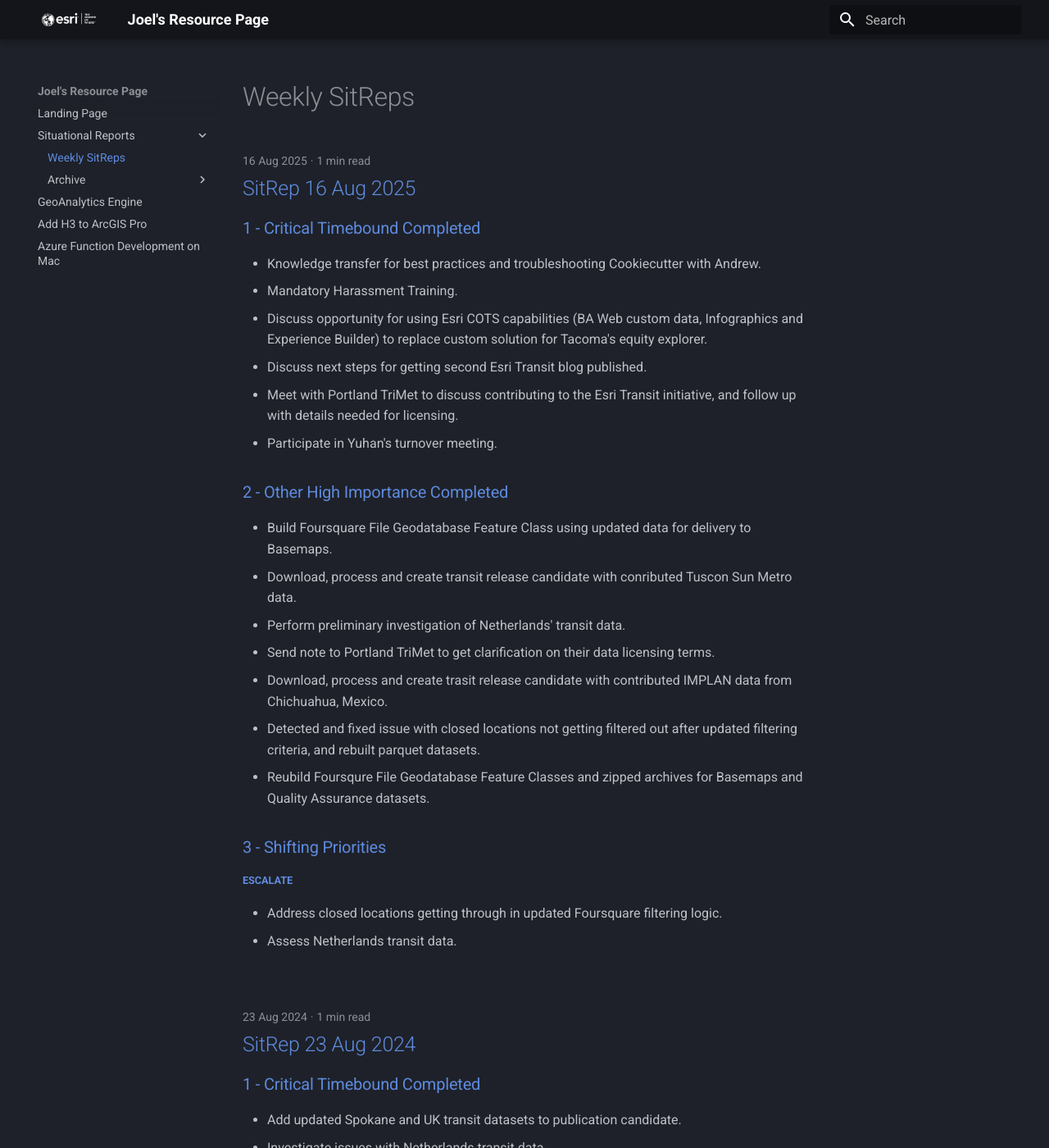
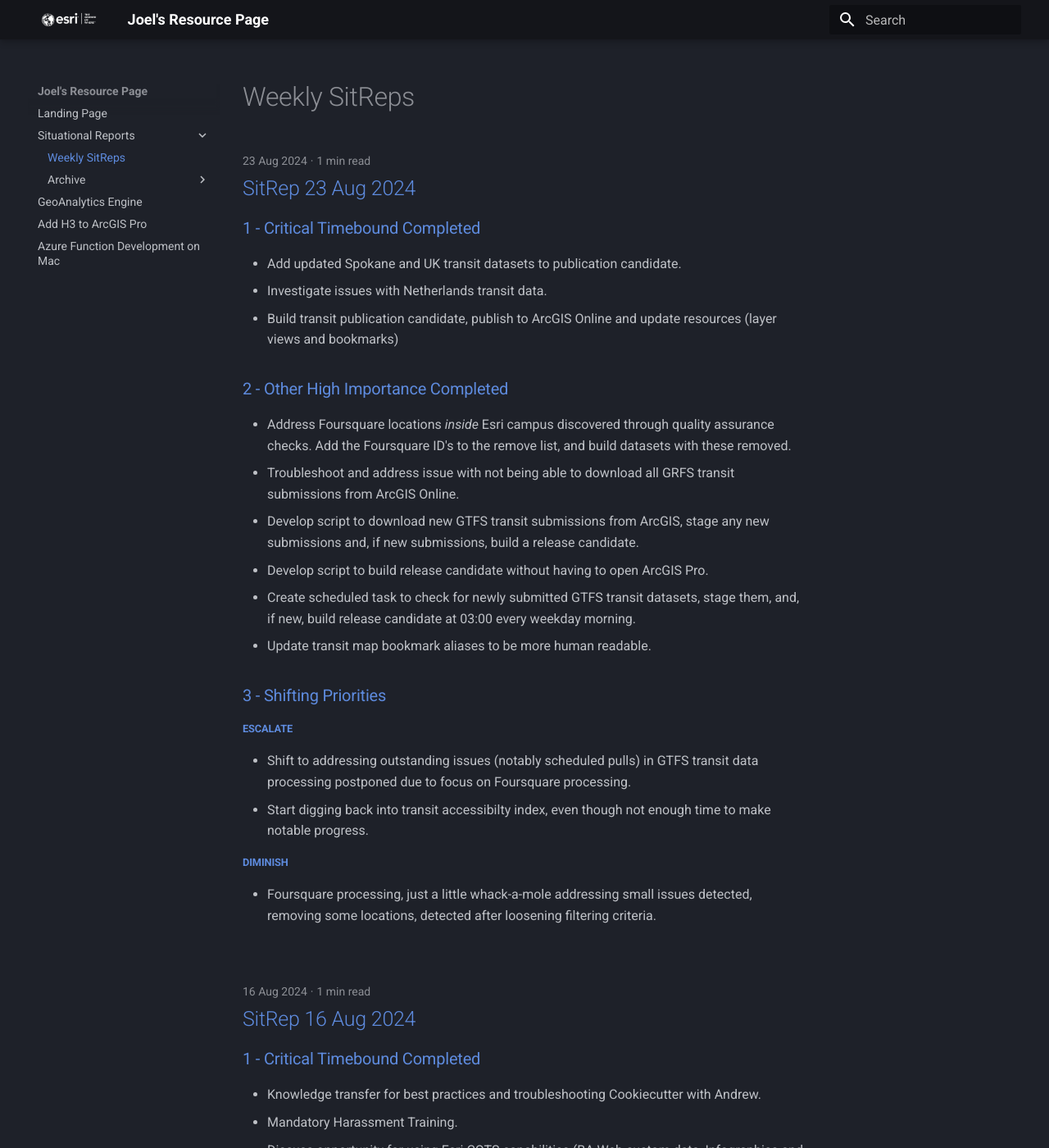
Before and after one commit to knu2xs/esri-resource-page, an MkDocs documentation site: the page built from docs/sitreps/index.md, in a window 1280 px wide and 1400 px high. Shown: the whole window at 82% size. Built offline with MkDocs 1.6.1 and Material for MkDocs 9.7.7, drawn with Linux system fonts in a browser that asks for light colours; some of the changed text lies outside the part shown.

Commit message:
update sitreps

```diff
--- a/docs/sitreps/posts/sitrep_20240816.md
+++ b/docs/sitreps/posts/sitrep_20240816.md
@@ -1,8 +1,8 @@
 ---
-date: 2025-08-16
+date: 2024-08-16
 ---
 
-# SitRep 16 Aug 2025
+# SitRep 16 Aug 2024
 
 ## 1 - Critical Timebound Completed
 
```
